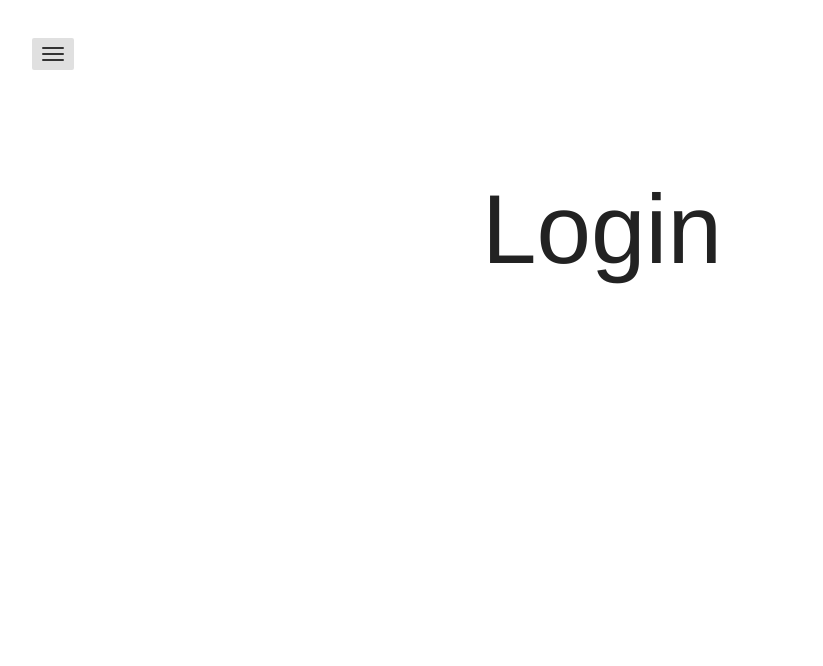
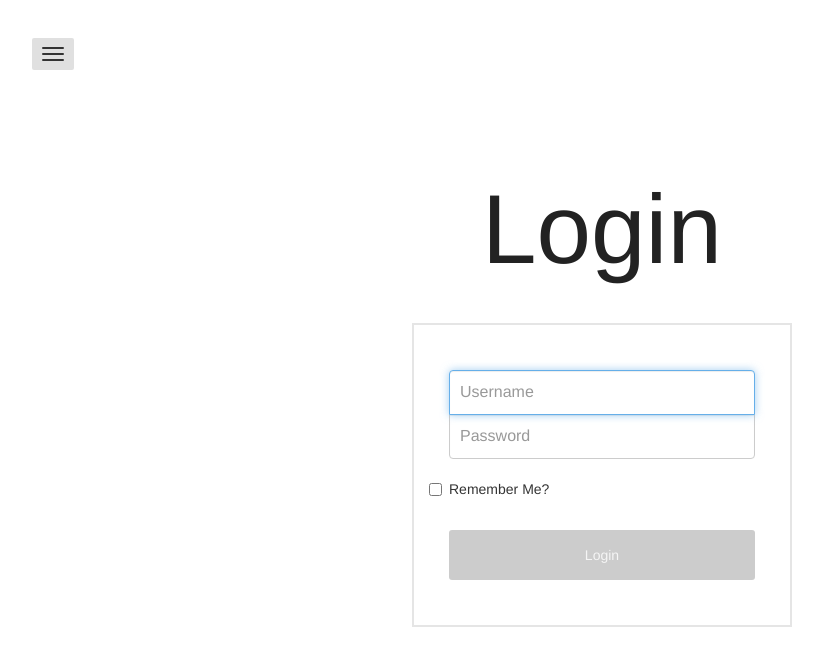
Before and after one commit to justinm-nyc/hci-final, a website: page hci-final/views/login.html in a window 1280 px wide. Shown: the whole page, without its empty margins (38-861 px from the left). Drawn offline with nearby package versions, Linux system fonts and the light colour scheme; files that its build step writes are made by us from their sources; a web font is replaced by a local one.

Commit message:
added login page

```diff
--- /dev/null
+++ b/hci-final/public/css/login.css
@@ -0,0 +1,59 @@
+body {
+	background: #fff !important;
+}
+
+.wrapper {
+  margin-top: 30px;
+  /*margin-bottom: 80px;*/
+}
+
+.btn{
+	color:#fff;
+	text-shadow: none;
+	text-decoration: none;
+	-webkit-border-radius: 3px;
+	-moz-border-radius: 3px;
+	border-radius: 3px;
+	border:0 none;
+}
+.form-signin {
+  max-width: 380px;
+  padding: 45px 35px 45px;
+  margin: 0 auto;
+  background-color: #fff;
+  border: 2px solid rgba(0,0,0,0.1);
+
+
+  .form-signin-heading,
+	.checkbox {
+	  margin-bottom: 30px;
+	}
+
+	.checkbox {
+	  font-weight: normal;
+	}
+
+	.form-control {
+	  position: relative;
+	  font-size: 16px;
+	  height: auto;
+	  padding: 10px;
+		@include box-sizing(border-box);
+
+		&:focus {
+		  z-index: 2;
+		}
+	}
+
+	input[type="text"] {
+	  margin-bottom: -1px;
+	  border-bottom-left-radius: 0;
+	  border-bottom-right-radius: 0;
+	}
+
+	input[type="password"] {
+	  margin-bottom: 20px;
+	  border-top-left-radius: 0;
+	  border-top-right-radius: 0;
+	}
+}
--- a/hci-final/views/login.html
+++ b/hci-final/views/login.html
@@ -15,6 +15,7 @@
 
 	<!-- Custom styles -->
 	<link rel="stylesheet" href="/css/magister.css">
+	<link rel="stylesheet" href="/css/login.css">
 
 	<!-- Fonts -->
 	<link href="http://netdna.bootstrapcdn.com/font-awesome/4.0.3/css/font-awesome.min.css" rel="stylesheet" type="text/css">
@@ -41,16 +42,21 @@
 </nav>
 <section class="section" id="head">
 	<div class="container">
-
 		<div class="row">
 			<div class="col-md-10 col-lg-10 col-md-offset-1 col-lg-offset-1 text-center">
-
-				<!-- Site Title, your name, HELLO msg, etc. -->
 				<h1 class="title">Login</h1>
-
 			</div> <!-- /col -->
 		</div> <!-- /row -->
-
+	  	<div class="wrapper">
+    		<form class="form-signin">
+      			<input type="text" class="form-control" name="username" placeholder="Username" required="" autofocus="" />
+      			<input type="password" class="form-control" name="password" placeholder="Password" required=""/>
+      			<label class="checkbox">
+        			<input type="checkbox" value="remember-me" id="rememberMe" name="rememberMe"> Remember Me?
+      			</label>
+      			<button class="btn btn-lg btn-primary btn-block" type="submit">Login</button>
+    		</form>
+  		</div>
 	</div>
 </section>
 <script src="http://ajax.googleapis.com/ajax/libs/jquery/1.10.2/jquery.min.js"></script>
```
